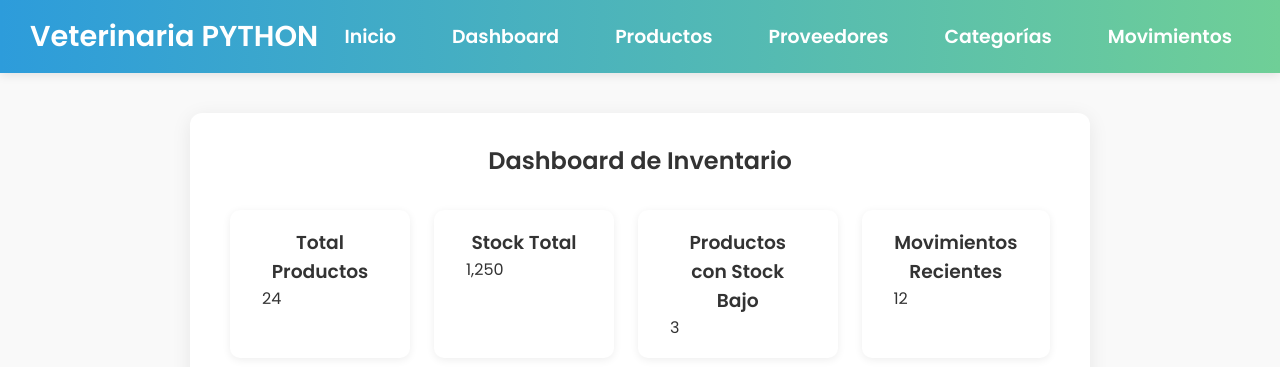
After one commit to yruedahu/veterinaria_frameworks, a Django app: page /inventory/dashboard/ in a window 1280 px wide. The commit adds this page. Shown: the top 367 px of the page. Run offline with Django 5.2, Linux system fonts and the light colour scheme; data comes from the database, SQL or seed files in the repository; data that the repository does not hold is empty.

Commit message:
Finish aplication inventory

```diff
--- a/apps/veterinary_inventory/templates/veterinary_inventory/base.html
+++ b/apps/veterinary_inventory/templates/veterinary_inventory/base.html
@@ -19,9 +19,11 @@
         <nav>
             <ul>
                 <li><a href="{% url 'home' %}">Inicio</a></li>
-                <li><a href="#">Productos</a></li>
-                <li><a href="#">Inventario</a></li>
-                <li><a href="#">Contacto</a></li>
+                <li><a href="{% url 'inventory_dashboard' %}">Dashboard</a></li>
+                <li><a href="{% url 'product_list' %}">Productos</a></li>
+                <li><a href="{% url 'supplier_list' %}">Proveedores</a></li>
+                <li><a href="{% url 'category_list' %}">Categorías</a></li>
+                <li><a href="{% url 'movement_list' %}">Movimientos</a></li>
             </ul>
         </nav>
     </header>
--- /dev/null
+++ b/apps/veterinary_inventory/templates/veterinary_inventory/dashboard.html
@@ -0,0 +1,47 @@
+{% extends 'veterinary_inventory/base.html' %}
+{% load static %}
+{% block content %}
+<h2 style="text-align:center; margin-bottom:32px;">Dashboard de Inventario</h2>
+<div class="dashboard-metrics" style="justify-content:center;">
+    <div class="metric-card">
+        <h3>Total Productos</h3>
+        <p>24</p>
+    </div>
+    <div class="metric-card">
+        <h3>Stock Total</h3>
+        <p>1,250</p>
+    </div>
+    <div class="metric-card">
+        <h3>Productos con Stock Bajo</h3>
+        <p>3</p>
+    </div>
+    <div class="metric-card">
+        <h3>Movimientos Recientes</h3>
+        <p>12</p>
+    </div>
+</div>
+<div class="dashboard-charts" style="justify-content:center;">
+    <div style="background:#fff; border-radius:12px; box-shadow:0 2px 8px rgba(0,0,0,0.07); padding:24px; margin-right:32px;">
+        <h4 style="text-align:center; margin-bottom:12px;">Stock por Producto</h4>
+        <img src="https://quickchart.io/chart?c={type:'bar',data:{labels:['Vacuna','Alimento','Antipulgas','Juguete','Collar'],datasets:[{label:'Stock',data:[120,300,80,60,40],backgroundColor:'#2D9CDB'}]}}" alt="Stock Chart" style="max-width:320px;">
+    </div>
+    <div style="background:#fff; border-radius:12px; box-shadow:0 2px 8px rgba(0,0,0,0.07); padding:24px;">
+        <h4 style="text-align:center; margin-bottom:12px;">Top Productos Vendidos</h4>
+        <img src="https://quickchart.io/chart?c={type:'pie',data:{labels:['Vacuna','Alimento','Antipulgas','Juguete','Collar'],datasets:[{data:[40,30,15,10,5],backgroundColor:['#2D9CDB','#F2C94C','#6FCF97','#EB5757','#9B51E0']}]} }" alt="Top Productos" style="max-width:220px;">
+    </div>
+</div>
+<div class="dashboard-actions" style="text-align:center; margin-top:32px;">
+    <a href="#" class="btn">Descargar Inventario (Excel)</a>
+    <a href="#" class="btn">Descargar Movimientos (Excel)</a>
+    <a href="#" class="btn">Descargar Alertas (Excel)</a>
+</div>
+<style>
+.dashboard-metrics {display: flex; gap: 24px; margin-bottom: 32px;}
+.metric-card {background: #fff; border-radius: 10px; padding: 18px 32px; box-shadow: 0 2px 8px rgba(0,0,0,0.07); text-align: center; min-width: 180px;}
+.dashboard-charts {display: flex; gap: 32px; margin-bottom: 32px;}
+.dashboard-actions .btn {margin: 0 8px;}
+@media (max-width: 900px) {
+  .dashboard-metrics, .dashboard-charts {flex-direction: column; align-items: center;}
+}
+</style>
+{% endblock %}
--- a/apps/veterinary_inventory/urls.py
+++ b/apps/veterinary_inventory/urls.py
@@ -23,4 +23,6 @@ urlpatterns = [
     path('movements/', views.movement_list, name='movement_list'),
     path('movements/create/', views.movement_create, name='movement_create'),
     path('movements/export/<str:filetype>/', views.export_movements, name='export_movements'),
+    path('dashboard/', views.inventory_dashboard, name='inventory_dashboard'),
+    path('export/stock-alerts/<str:format>/', views.export_stock_alerts, name='export_stock_alerts'),
 ]
--- a/apps/veterinary_inventory/views.py
+++ b/apps/veterinary_inventory/views.py
@@ -4,10 +4,12 @@ from .models import Product, Category, Supplier, Stock, Transaction
 from django.urls import reverse
 from django.db.models import F
 from django.utils import timezone
+from django.http import HttpResponse
 import pandas as pd
-from django.http import HttpResponse
+import json
+from django.db.models import Sum, Count
+import io
 from django.views.decorators.csrf import csrf_exempt
-import io
 
 def inventory_home(request):
     return render(request, 'veterinary_inventory/inventory_home.html')
@@ -297,3 +299,58 @@ def export_suppliers(request, filetype):
             df.to_excel(b, index=False)
             response.write(b.getvalue())
     return response
+
+def inventory_dashboard(request):
+    total_products = Product.objects.count()
+    total_stock = Stock.objects.aggregate(total=Sum('quantity'))['total'] or 0
+    low_stock_count = Stock.objects.filter(quantity__lte=F('min_stock')).count()
+    recent_movements_count = Transaction.objects.filter(date__gte=timezone.now()-timezone.timedelta(days=7)).count()
+
+    # Stock por producto
+    stock_qs = Stock.objects.select_related('product').all()
+    stock_data = {
+        'labels': [s.product.name for s in stock_qs],
+        'values': [s.quantity for s in stock_qs],
+    }
+    # Top 5 productos más vendidos (por cantidad de salidas)
+    top_qs = (Transaction.objects.filter(transaction_type='OUT')
+        .values('product__name')
+        .annotate(total=Sum('quantity'))
+        .order_by('-total')[:5])
+    top_products_data = {
+        'labels': [t['product__name'] for t in top_qs],
+        'values': [t['total'] for t in top_qs],
+    }
+    context = {
+        'total_products': total_products,
+        'total_stock': total_stock,
+        'low_stock_count': low_stock_count,
+        'recent_movements_count': recent_movements_count,
+        'stock_data': json.dumps(stock_data),
+        'top_products_data': json.dumps(top_products_data),
+    }
+    return render(request, 'veterinary_inventory/dashboard.html', context)
+
+def export_stock_alerts(request, format):
+    qs = Stock.objects.filter(quantity__lte=F('min_stock')).select_related('product')
+    data = [
+        {
+            'Producto': s.product.name,
+            'Cantidad en stock': s.quantity,
+            'Stock mínimo': s.min_stock,
+        } for s in qs
+    ]
+    if format == 'xlsx':
+        df = pd.DataFrame(data)
+        response = HttpResponse(content_type='application/vnd.openxmlformats-officedocument.spreadsheetml.sheet')
+        response['Content-Disposition'] = 'attachment; filename=alertas_stock.xlsx'
+        df.to_excel(response, index=False)
+        return response
+    elif format == 'csv':
+        df = pd.DataFrame(data)
+        response = HttpResponse(content_type='text/csv')
+        response['Content-Disposition'] = 'attachment; filename=alertas_stock.csv'
+        df.to_csv(response, index=False)
+        return response
+    else:
+        return HttpResponse('Formato no soportado', status=400)
```
